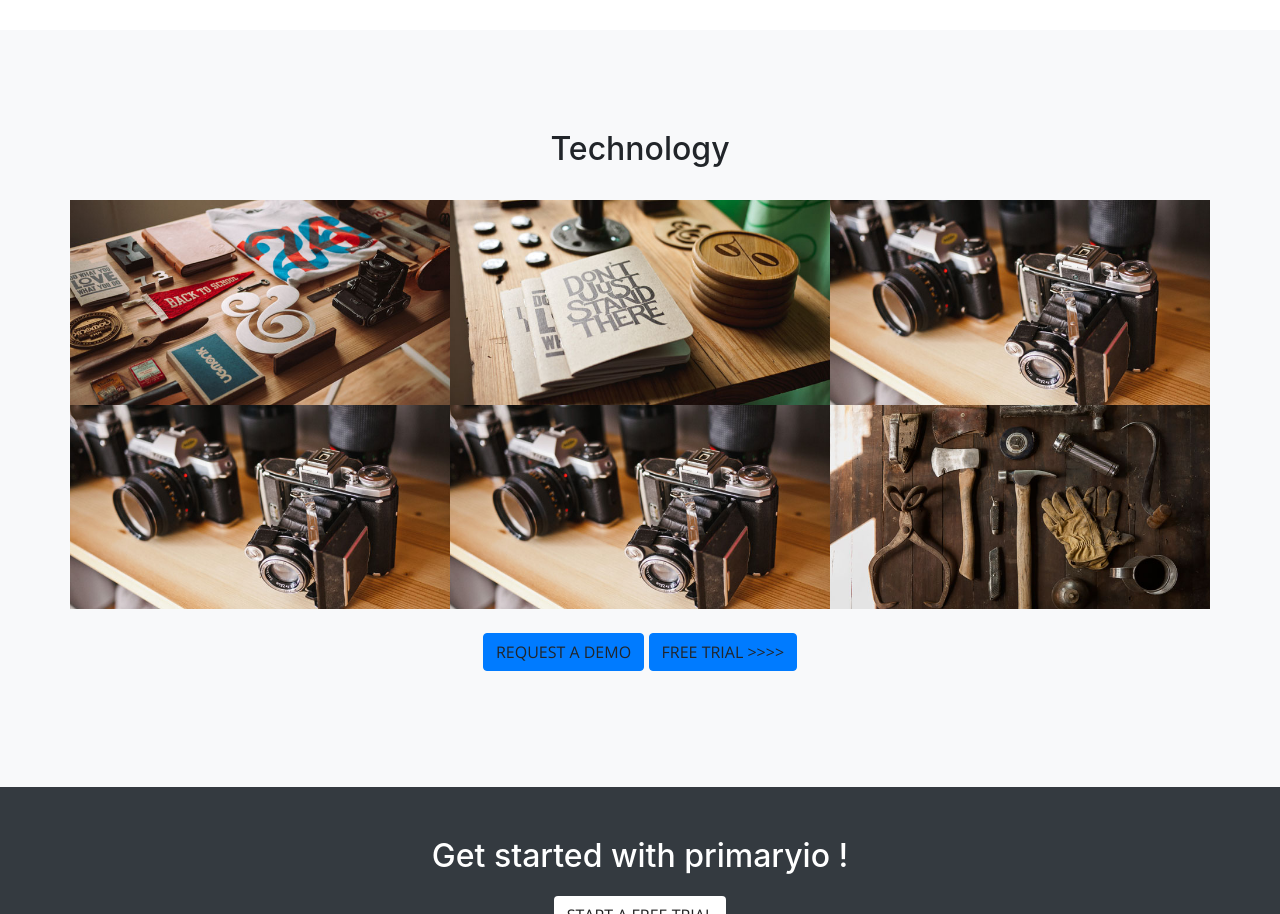
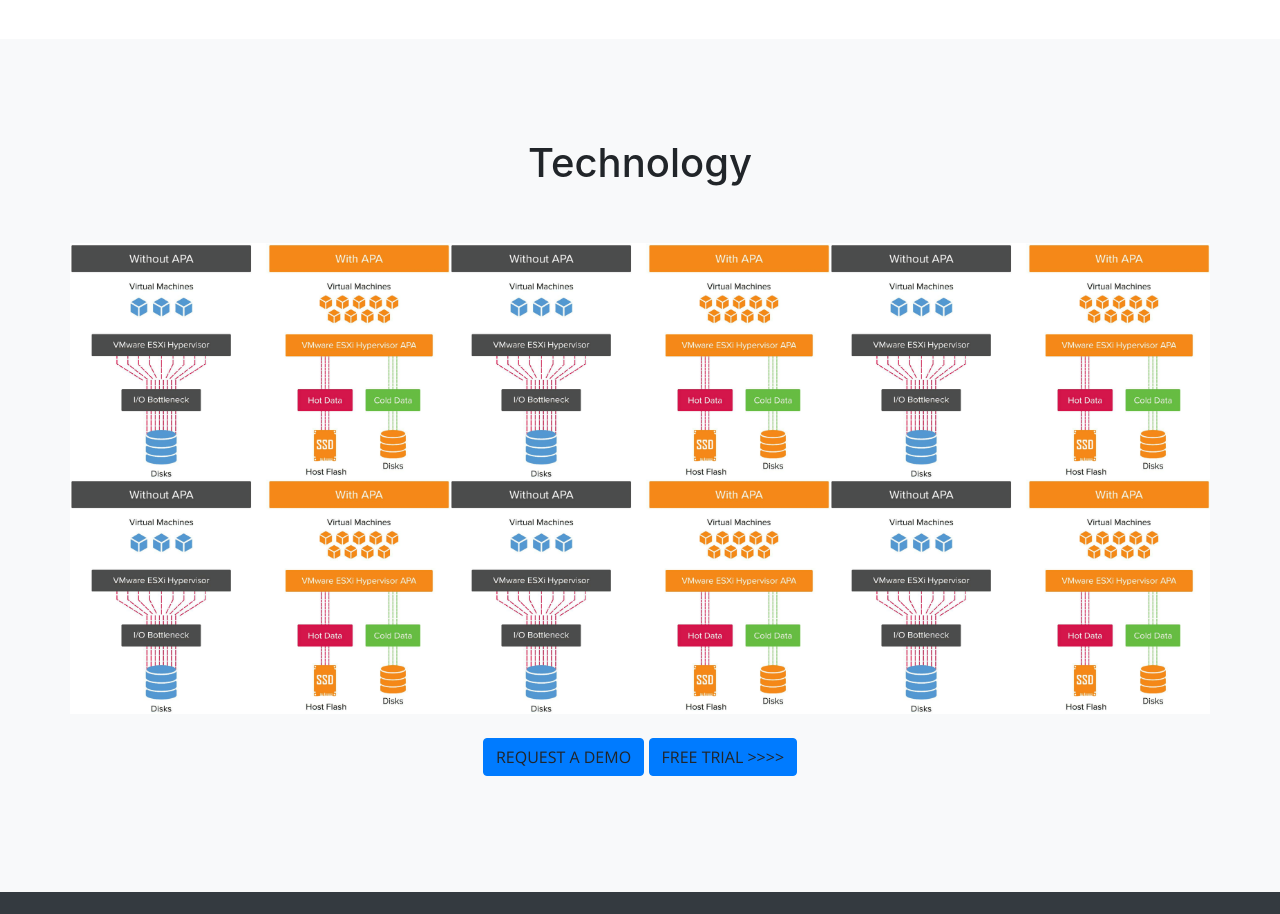
Before and after one commit to priii/pio, a website with bundled scripts: page index.html in a window 1280 px wide. Shown: the part 2000-2914 px from the top of the page. Built offline with nearby package versions, Linux system fonts and the light colour scheme.

Commit message:
made changes in pictures

```diff
--- a/index.html
+++ b/index.html
@@ -177,7 +177,7 @@
       <div class="container">
         <div class="row">
           <div class="col-lg-12 text-center">
-            <h2 class="section-heading">Application Performance Accelerator</h2>
+            <h1 class="section-heading">Application Performance Accelerator</h1>
             <br><br><br><br>
           </div>
         </div>
@@ -220,8 +220,8 @@
       <div class="container">
         <div class="row">
           <div class="col-lg-12 text-center">
-            <h2 class="section-heading">Technology</h2>
-            <br>
+            <h1 class="section-heading">Technology</h1>
+            <br><br>
           </div>
         </div>
         <div class="row no-gutter popup-gallery">
@@ -230,8 +230,8 @@
       <div class="container-fluid">
         <div class="row no-gutter popup-gallery">
           <div class="col-md-4 ">-->
-            <a class="portfolio-box" href="img/portfolio/fullsize/1.jpg">
-              <img class="img-fluid" src="img/portfolio/thumbnails/1.jpg" alt="">
+            <a class="portfolio-box" href="img/product.png">
+              <img class="img-fluid" src="img/product.png" alt="">
               <div class="portfolio-box-caption">
                 <div class="portfolio-box-caption-content">
                   <div class="project-category text-faded">
@@ -245,8 +245,8 @@
             </a>
           </div>
           <div class="col-md-4 col-sm-6 portfolio-item">
-            <a class="portfolio-box" href="img/portfolio/fullsize/2.jpg">
-              <img class="img-fluid" src="img/portfolio/thumbnails/2.jpg" alt="">
+            <a class="portfolio-box" href="img/product.png">
+              <img class="img-fluid" src="img/product.png" alt="">
               <div class="portfolio-box-caption">
                 <div class="portfolio-box-caption-content">
                   <div class="project-category text-faded">
@@ -260,8 +260,8 @@
             </a>
           </div>
         <div class="col-md-4 col-sm-6 portfolio-item">
-            <a class="portfolio-box" href="img/portfolio/fullsize/3.jpg">
-              <img class="img-fluid" src="img/portfolio/thumbnails/3.jpg" alt="">
+            <a class="portfolio-box" href="img/product.png">
+              <img class="img-fluid" src="img/product.png" alt="">
               <div class="portfolio-box-caption">
                 <div class="portfolio-box-caption-content">
                   <div class="project-category text-faded">
@@ -275,8 +275,8 @@
             </a>
           </div>
           <div class="col-md-4 col-sm-6 portfolio-item">
-              <a class="portfolio-box" href="img/portfolio/fullsize/3.jpg">
-                <img class="img-fluid" src="img/portfolio/thumbnails/3.jpg" alt="">
+              <a class="portfolio-box" href="img/product.png">
+                <img class="img-fluid" src="img/product.png" alt="">
                 <div class="portfolio-box-caption">
                   <div class="portfolio-box-caption-content">
                     <div class="project-category text-faded">
@@ -290,8 +290,8 @@
               </a>
             </div>
             <div class="col-md-4 col-sm-6 portfolio-item">
-                <a class="portfolio-box" href="img/portfolio/fullsize/3.jpg">
-                  <img class="img-fluid" src="img/portfolio/thumbnails/3.jpg" alt="">
+                <a class="portfolio-box" href="img/product.png">
+                  <img class="img-fluid" src="img/product.png" alt="">
                   <div class="portfolio-box-caption">
                     <div class="portfolio-box-caption-content">
                       <div class="project-category text-faded">
@@ -307,8 +307,8 @@
 
 
           <div class="col-md-4 col-sm-6 portfolio-item">
-            <a class="portfolio-box" href="img/portfolio/fullsize/6.jpg">
-              <img class="img-fluid" src="img/portfolio/thumbnails/6.jpg" alt="">
+            <a class="portfolio-box" href="img/product.png">
+              <img class="img-fluid" src="img/product.png" alt="">
               <div class="portfolio-box-caption">
                 <div class="portfolio-box-caption-content">
                   <div class="project-category text-faded">
```
Also changed, not shown: img/product.png (added).
